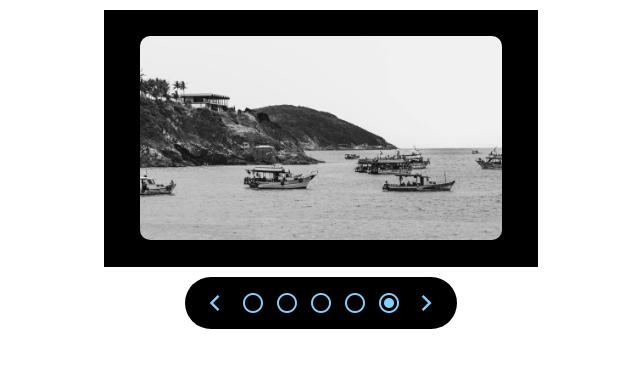
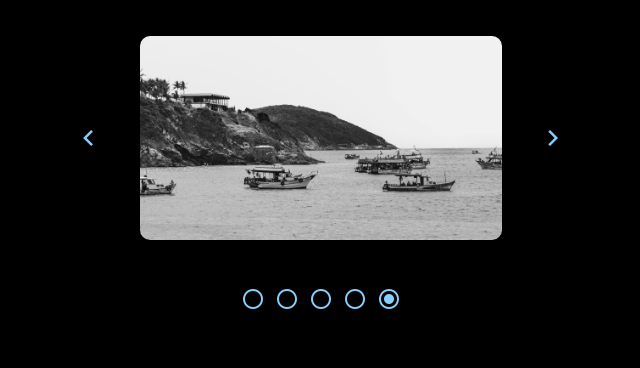
Before and after one commit to rib9985/image-carousel, a website built with webpack: page dist/index.html in a window 1280 px wide. Shown: the whole page, without its empty margins (319-959 px from the left). Built offline with nearby package versions, Linux system fonts and the light colour scheme.

Commit message:
Add image selection and CSS animations

```diff
--- a/dist/index.html
+++ b/dist/index.html
@@ -12,21 +12,24 @@
 
 <body>
   <div id="carousel-container">
-    <div id="div-carousel-image">
-  <img src="pexels-alex-dos-santos-20231695.jpg" class='slide image-1 not-visible' alt="image-1">
-      <img src="pexels-iain-booth-17193463.jpg" class='slide image-2 not-visible' alt="image-2">
-      <img src="pexels-arthouse-studio-4337898.jpg" class= 'slide image-3 not-visible' alt="image-3">
-      <img src="pexels-jovydas-dobilas-3113541.jpg" class= 'slide image-4 not-visible' alt="image-4">
-      <img src="pexels-alex-dos-santos-20231696.jpg" class= 'slide image-5 visible' alt="image-5">
+    <div id="flex-container">
+      <div id="arrow-left" class="material-symbols-outlined">chevron_left</div>
+      <div id="div-carousel-image">
+        <img src="pexels-alex-dos-santos-20231695.jpg" class='slide image-1 not-visible' alt="image-1">
+        <img src="pexels-iain-booth-17193463.jpg" class='slide image-2 not-visible' alt="image-2">
+        <img src="pexels-arthouse-studio-4337898.jpg" class='slide image-3 not-visible' alt="image-3">
+        <img src="pexels-jovydas-dobilas-3113541.jpg" class='slide image-4 not-visible' alt="image-4">
+        <img src="pexels-alex-dos-santos-20231696.jpg" class='slide image-5 visible' alt="image-5">
+      </div>
+      <div id="arrow-right" class="material-symbols-outlined">chevron_right</div>
     </div>
+
     <div id="div-carousel-selectors">
-      <div id="arrow-left" class="material-symbols-outlined">chevron_left</div>
       <div id="image-select-1" class="material-symbols-outlined  image-selector">circle</div>
       <div id="image-select-2" class="material-symbols-outlined image-selector">circle</div>
       <div id="image-select-3" class="material-symbols-outlined image-selector">circle</div>
       <div id="image-select-4" class="material-symbols-outlined image-selector">circle</div>
       <div id="image-select-5" class="material-symbols-outlined  image-selector">radio_button_checked</div>
-      <div id="arrow-right" class="material-symbols-outlined">chevron_right</div>
     </div>
 
 
--- a/dist/style.css
+++ b/dist/style.css
@@ -1,6 +1,9 @@
 @import url('https://fonts.googleapis.com/css2?family=Material+Symbols+Rounded:opsz,wght,FILL,GRAD@20..48,100..700,0..1,-50..200');
+
+
 body{
-  margin: 0
+  margin: 0;
+  background-color: black;
 }
 
 
@@ -8,10 +11,23 @@ body{
   font-variation-settings: 'FILL' 1, 'wght' 700, 'GRAD' 0, 'opsz' 48;
 }
 
+.slide{
+  transition: opacity 0.3s ease,  linear 0.3s;
+}
+
+#flex-container{
+  display:flex;
+  flex-direction: row;
+  justify-content: center;
+  align-items: center;
+}
+
 #carousel-container{
   display: flex;
+  justify-content: center;
+  justify-self: center;
+  align-self: center;
   align-items: center;
-  justify-content: center;
   flex-direction: column;
   padding: 10px;
   gap: 10px;
@@ -23,21 +39,20 @@ body{
   max-width: 32%;
   max-height: 18%;
   background-color: black;
-  display: flex;
-  align-items: center;
-  justify-content: center;
+  display: grid;
+  place-items: center;
+  grid-template-areas: 'images';
+  overflow: hidden;
 }
 
-.not-visible {
-  display: none;
-}
+
 
 #div-carousel-image>* {
   aspect-ratio: 16/9;
   max-width: 90%;
   max-height: 90%;
   border-radius: 10px;
-
+  grid-area: images
 }
 
 #div-carousel-selectors {
@@ -57,10 +72,11 @@ body{
 #arrow-left,
 #arrow-right {
   font-size: 2rem;
-  cursor: pointer
+  cursor: pointer;
+  color: lightskyblue;
 }
 
-#image-selector {
+.image-selector {
   font-size: 1rem;
   cursor: pointer
 }
@@ -68,3 +84,12 @@ body{
 #div-carousel-selectors>*:hover{
 transform: scale(105%, 105%)
 }
+
+
+.not-visible{
+opacity: 0;
+}
+
+.visible{
+  opacity: 1
+}
```
